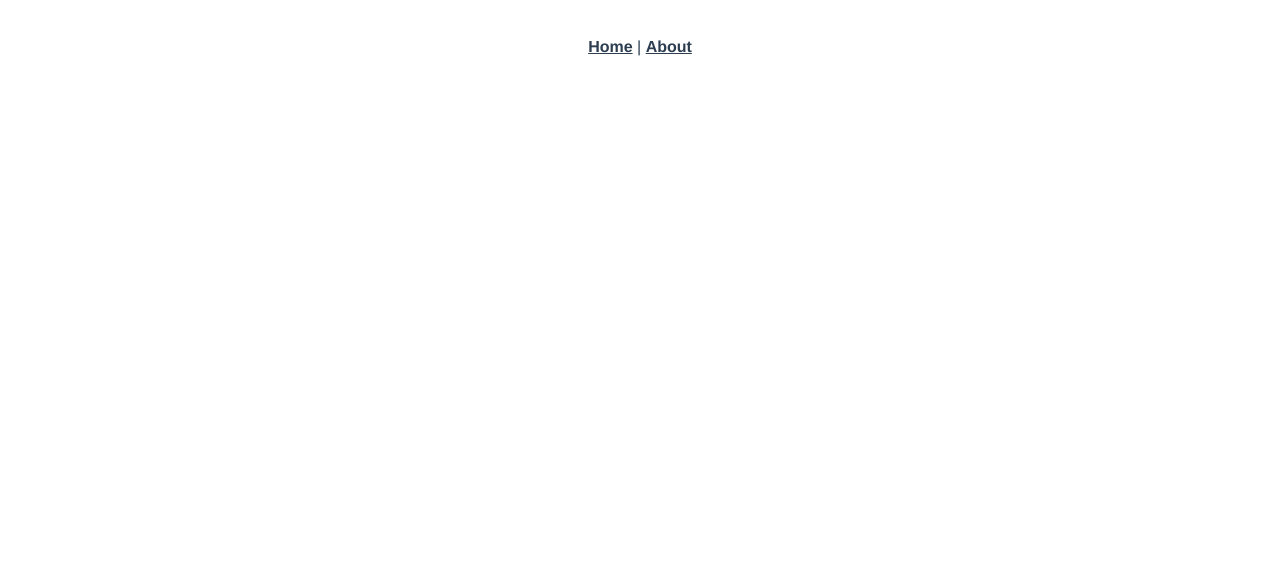
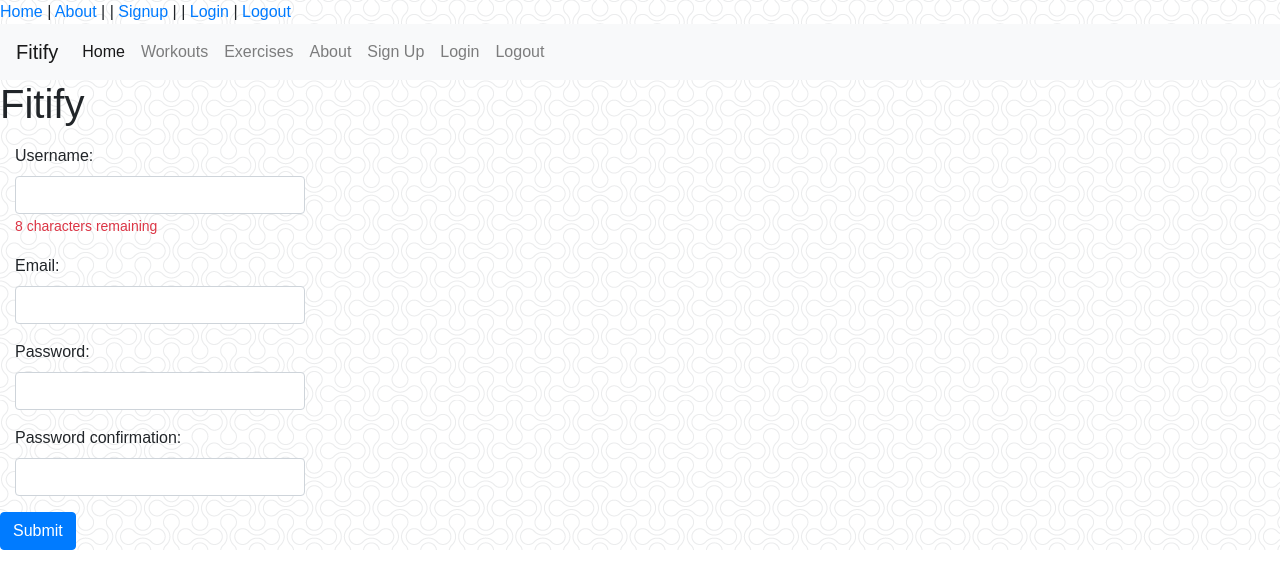
Before and after one commit to dwilliams427/fitify-frontend-app, a Vue app: page /signup in a window 1280 px wide. Shown: the top 588 px of the page. Built offline with nearby package versions, Linux system fonts and the light colour scheme.

Commit message:
adds working authentication (signup, login, logout)

```diff
--- a/src/App.vue
+++ b/src/App.vue
@@ -4,30 +4,68 @@
       <router-link to="/">Home</router-link>
       |
       <router-link to="/about">About</router-link>
+      |
+      <span v-if="!isLoggedIn()">
+        |
+        <router-link to="/signup">Signup</router-link>
+        |
+      </span>
+      <span v-if="!isLoggedIn()">
+        |
+        <router-link to="/login">Login</router-link>
+      </span>
+      |
+      <router-link to="/logout">Logout</router-link>
     </div>
+    <nav class="navbar navbar-expand-lg navbar-light bg-light">
+      <a class="navbar-brand" href="#">Fitify</a>
+      <button
+        class="navbar-toggler"
+        type="button"
+        data-toggle="collapse"
+        data-target="#navbarNavAltMarkup"
+        aria-controls="navbarNavAltMarkup"
+        aria-expanded="false"
+        aria-label="Toggle navigation"
+      >
+        <span class="navbar-toggler-icon"></span>
+      </button>
+      <div class="collapse navbar-collapse" id="navbarNavAltMarkup">
+        <div class="navbar-nav">
+          <a class="nav-item nav-link active" href="#">
+            Home
+            <span class="sr-only">(current)</span>
+          </a>
+          <a class="nav-item nav-link" href="#">Workouts</a>
+          <a class="nav-item nav-link" href="#">Exercises</a>
+          <a class="nav-item nav-link" href="#">About</a>
+          <a class="nav-item nav-link" href="#">Sign Up</a>
+          <a class="nav-item nav-link" href="#">Login</a>
+          <a class="nav-item nav-link" href="#">Logout</a>
+        </div>
+      </div>
+    </nav>
     <router-view />
   </div>
 </template>
 
 <style>
 #app {
-  font-family: Avenir, Helvetica, Arial, sans-serif;
-  -webkit-font-smoothing: antialiased;
-  -moz-osx-font-smoothing: grayscale;
-  text-align: center;
-  color: #2c3e50;
-}
-
-#nav {
-  padding: 30px;
-}
-
-#nav a {
-  font-weight: bold;
-  color: #2c3e50;
-}
-
-#nav a.router-link-exact-active {
-  color: #42b983;
+  font-family: Poppins, Avantgarde, Century Gothic, CenturyGothic, AppleGothic, sans-serif;
+  background-image: url("./assets/double-bubble-outline.png");
 }
 </style>
+<script>
+// import axios from "axios";
+
+export default {
+  methods: {
+    isLoggedIn: function () {
+      return localStorage.getItem("jwt");
+    },
+    getUserId: function () {
+      return localStorage.getItem("user_id");
+    },
+  },
+};
+</script>
--- a/src/main.js
+++ b/src/main.js
@@ -2,9 +2,16 @@ import Vue from "vue";
 import App from "./App.vue";
 import router from "./router";
 import axios from "axios";
+import "bootstrap";
+import "bootstrap/dist/css/bootstrap.min.css";
 
 axios.defaults.headers.common["X-Requested-With"] = "XMLHttpRequest";
 axios.defaults.baseURL = process.env.NODE_ENV === "development" ? "http://localhost:3000" : "/";
+
+var jwt = localStorage.getItem("jwt");
+if (jwt) {
+  axios.defaults.headers.common["Authorization"] = "Bearer " + jwt;
+}
 
 Vue.config.productionTip = false;
 
--- a/src/router/index.js
+++ b/src/router/index.js
@@ -1,6 +1,9 @@
 import Vue from "vue";
 import VueRouter from "vue-router";
 import Home from "../views/Home.vue";
+import Signup from "../views/Signup.vue";
+import Login from "../views/Login.vue";
+import Logout from "../views/Logout.vue";
 
 Vue.use(VueRouter);
 
@@ -18,6 +21,21 @@ const routes = [
     // which is lazy-loaded when the route is visited.
     component: () => import(/* webpackChunkName: "about" */ "../views/About.vue"),
   },
+  {
+    path: "/signup",
+    name: "signup",
+    component: Signup,
+  },
+  {
+    path: "/login",
+    name: "Login",
+    component: Login,
+  },
+  {
+    path: "/logout",
+    name: "Logout",
+    component: Logout,
+  },
 ];
 
 const router = new VueRouter({
--- a/src/views/Signup.vue
+++ b/src/views/Signup.vue
@@ -1,28 +1,30 @@
 <template>
   <div class="signup">
     <form v-on:submit.prevent="submit()">
-      <h1>Signup</h1>
+      <h1>Fitify</h1>
       <ul>
         <li class="text-danger" v-for="error in errors" v-bind:key="error">
           {{ error }}
         </li>
       </ul>
-      <div class="form-group">
-        <label>Name:</label>
-        <input type="text" class="form-control" v-model="name" />
-        <small class="text-danger" v-if="name.length >= 0 && name.length < 50">
-          {{ 50 - name.length }} characters remaining
+      <!-- <div class="col-xs-4"> -->
+      <div class="form-group col-md-3">
+        <label>Username:</label>
+        <input type="text" class="form-control" v-model="username" />
+        <small class="text-danger" v-if="username.length >= 0 && username.length < 8">
+          {{ 8 - username.length }} characters remaining
         </small>
       </div>
-      <div class="form-group">
+      <!-- </div> -->
+      <div class="form-group col-md-3">
         <label>Email:</label>
         <input type="email" class="form-control" v-model="email" />
       </div>
-      <div class="form-group">
+      <div class="form-group col-md-3">
         <label>Password:</label>
         <input type="password" class="form-control" v-model="password" maxlength="16" />
       </div>
-      <div class="form-group">
+      <div class="form-group col-md-3">
         <label>Password confirmation:</label>
         <input type="password" class="form-control" v-model="passwordConfirmation" />
         <small class="text-danger" v-if="passwordConfirmation != password">passwords must be the same</small>
@@ -38,7 +40,7 @@ import axios from "axios";
 export default {
   data: function () {
     return {
-      name: "",
+      username: "",
       email: "",
       password: "",
       passwordConfirmation: "",
@@ -48,7 +50,7 @@ export default {
   methods: {
     submit: function () {
       var params = {
-        name: this.name,
+        username: this.username,
         email: this.email,
         password: this.password,
         password_confirmation: this.passwordConfirmation,
@@ -66,3 +68,8 @@ export default {
   },
 };
 </script>
+<style>
+#signup {
+  align-content: center;
+}
+</style>
```
Also changed, not shown: src/assets/double-bubble-outline.png (added).
